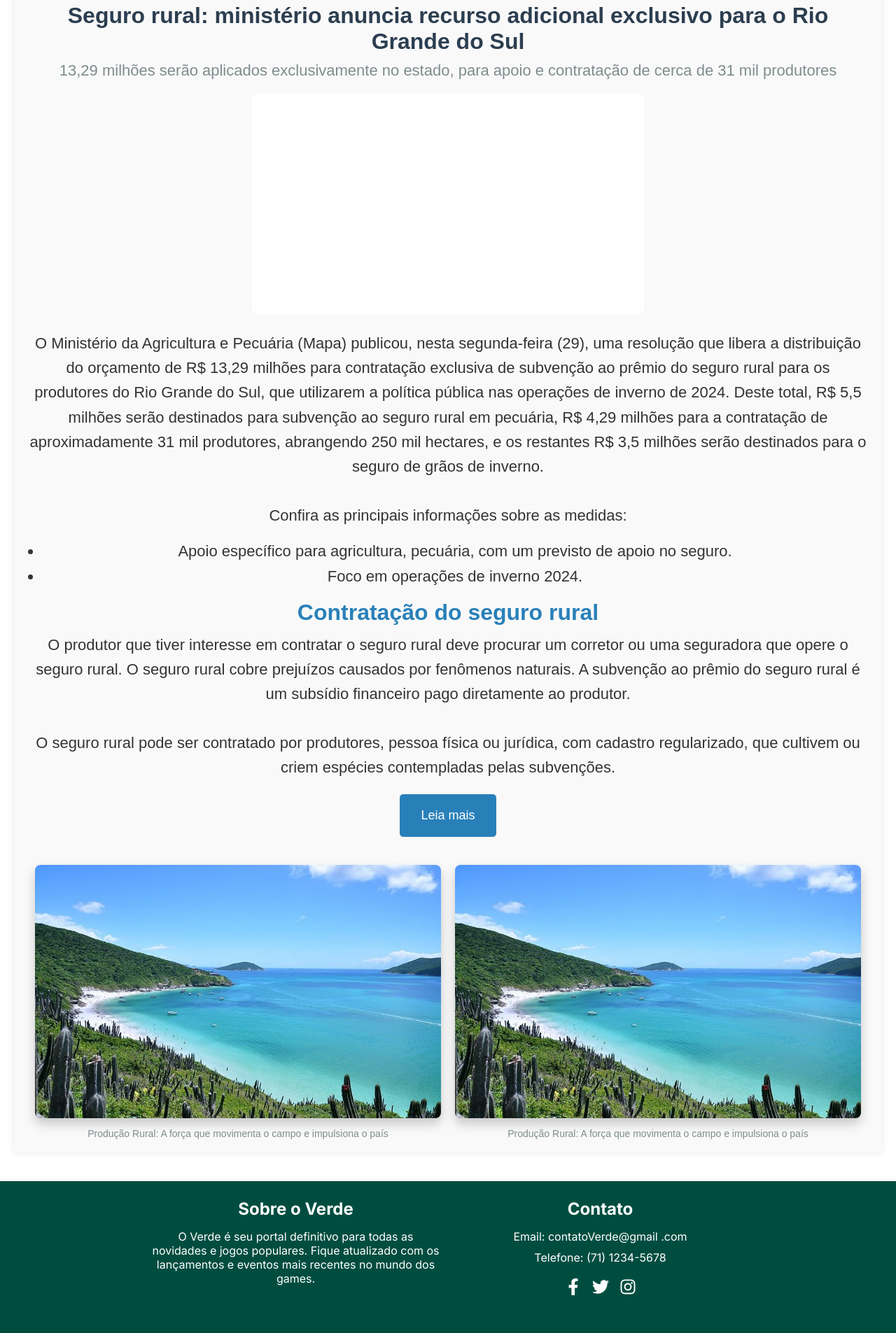
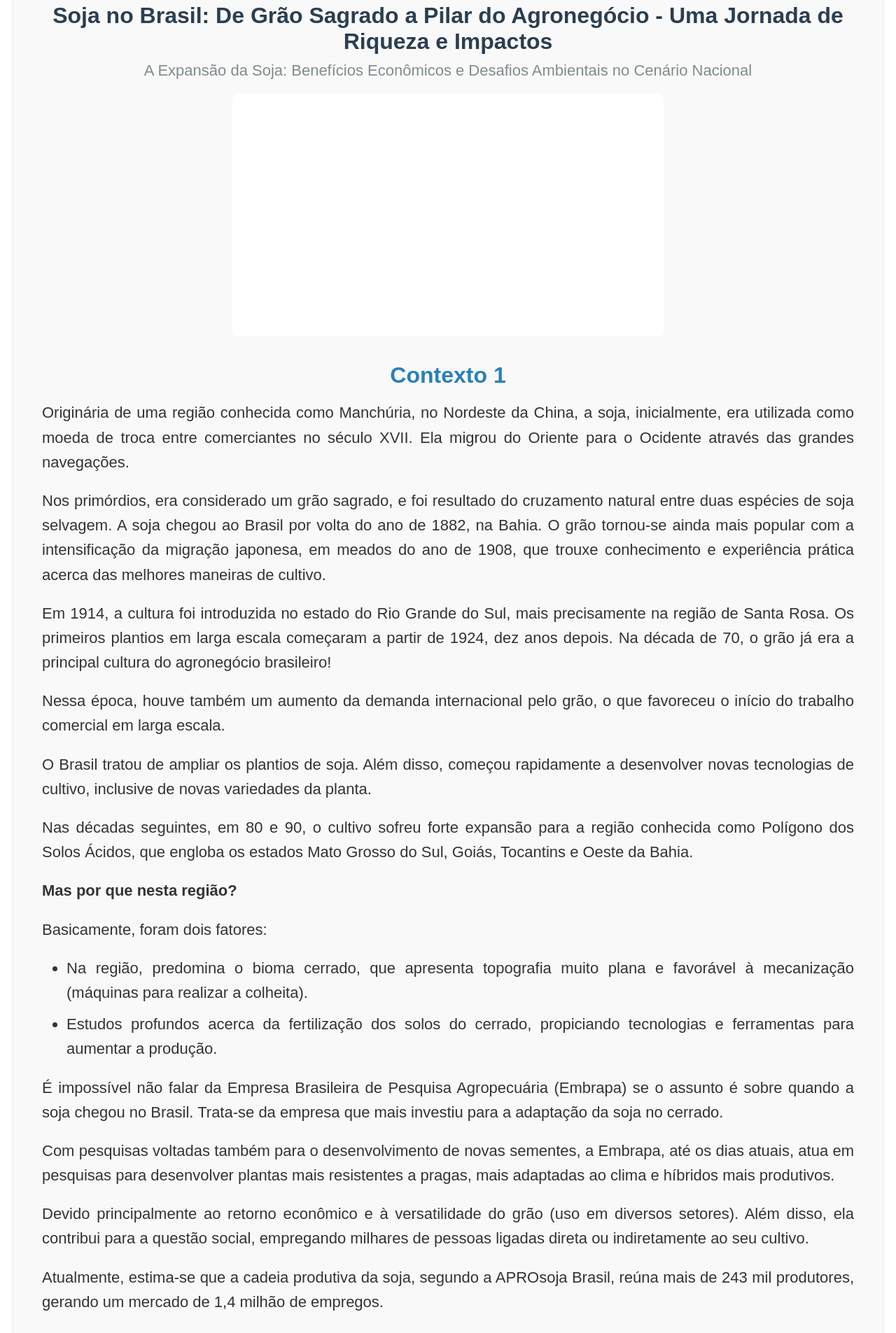
Before and after one commit to Vitor-Ferreir4/BLOG-RURAL, a React (Create React App) app: page /G6 in a window 1280 px wide. Shown: the part 80-1985 px from the top of the page at 70% size. Built offline with nearby package versions, Linux system fonts and the light colour scheme.

Commit message:
atualização feita por ryan e darlan atualizações faltantes minimas

```diff
--- a/src/CSS/G6.css
+++ b/src/CSS/G6.css
@@ -23,6 +23,11 @@
 
   .g6-content {
     margin-bottom: 20px;
+    line-height: 1.6;
+    text-align: justify;
+    margin-bottom: 20px;
+    font-size: 22px;
+    margin: 20px;
   }
 
   .g6-video {
@@ -56,10 +61,13 @@
     font-size: 32px;
     color: #2980b9;
     margin-bottom: 10px;
+
   }
 
   .g6-readmore {
     display: inline-block;
+    position: relative;
+    left: 43%;
     padding: 20px 30px;
     background-color: #2980b9;
     color: #fff;
@@ -68,7 +76,6 @@
     transition: background-color 0.3s;
     cursor: pointer;
     margin-bottom: 20px;
-    text-align: center;
     margin-right: 0;
     margin-left: 0;
     margin-top: 0;
@@ -95,7 +102,6 @@
 
   .footer-item img {
     width: 100%;
-    height: auto;
     border-radius: 8px;
     margin-bottom: 10px;
     transition: 0.3s;
@@ -112,3 +118,24 @@
     font-size: 14px;
     color: #7f8c8d;
   }
+
+  .ctxt2 {
+    display: flex;
+    justify-content: center;
+  }
+  .rec-image {
+    position: relative;
+    top: 55px;
+    border-radius: 10px 10px 0 0;
+    max-width: 80%;
+    max-height: 66%;
+    margin-bottom: 0px;
+  }
+  .liss{
+
+    padding-left: 15px;
+  }
+  .sub-sub{
+    position: relative;
+    top: 65px;
+  }
--- a/src/JS/G6.js
+++ b/src/JS/G6.js
@@ -1,50 +1,123 @@
 import React from 'react';
 import '../CSS/G6.css';
+import { Link } from 'react-router-dom';
+
 
 function G6() {
   return (
     <div className="G6">
       <header className="g6-header">
-        <h1>Seguro rural: ministério anuncia recurso adicional exclusivo para o Rio Grande do Sul</h1>
-        <p>13,29 milhões serão aplicados exclusivamente no estado, para apoio e contratação de cerca de 31 mil produtores</p>
+        <h1>Soja no Brasil: De Grão Sagrado a Pilar do Agronegócio - Uma Jornada de Riqueza e Impactos</h1>
+        <p>A Expansão da Soja: Benefícios Econômicos e Desafios Ambientais no Cenário Nacional</p>
       </header>
       <div className="g6-content">
         <div className="g6-video">
           <iframe
-            width="560"
-            height="315"
+            width="616"
+            height="347"
             src={require('../mídia/Hakari.mp4')}
             title="YouTube video"
             allowFullScreen
           ></iframe>
         </div>
+        <div className='paragrafos' id='paragrafos'>
+          <h2 className='ctxt2'>Contexto 1</h2>
+          <p>
+            Originária de uma região conhecida como Manchúria, no Nordeste da China, a soja, inicialmente, era utilizada como moeda de troca entre comerciantes no século XVII. Ela migrou do Oriente para o Ocidente através das grandes navegações.
+          </p>
+
+          <p>
+          Nos primórdios, era considerado um grão sagrado, e foi resultado do cruzamento natural entre duas espécies de soja selvagem.
+A soja chegou ao Brasil por volta do ano de 1882, na Bahia. O grão tornou-se ainda mais popular com a intensificação da migração japonesa, em meados do ano de 1908, que trouxe conhecimento e experiência prática acerca das melhores maneiras de cultivo.
+          </p>
+
+          <p>
+          Em 1914, a cultura foi introduzida no estado do Rio Grande do Sul, mais precisamente na região de Santa Rosa. Os primeiros plantios em larga escala começaram a partir de 1924, dez anos depois.
+Na década de 70, o grão já era a principal cultura do agronegócio brasileiro!
+          </p>
+
+          <p>
+          Nessa época, houve também um aumento da demanda internacional pelo grão, o que favoreceu o início do trabalho comercial em larga escala.
+          </p>
+
+          <p>
+          O Brasil tratou de ampliar os plantios de soja. Além disso, começou rapidamente a desenvolver novas tecnologias de cultivo, inclusive de novas  variedades da planta.
+          </p>
+
+          <p>
+          Nas décadas seguintes, em 80 e 90, o cultivo sofreu forte expansão para a região conhecida como Polígono dos Solos Ácidos, que engloba os estados Mato Grosso do Sul, Goiás, Tocantins e Oeste da Bahia.
+          </p>
+
+          <strong>
+            <p>
+          Mas por que nesta região?
+          </p>
+            </strong>
+
+          <p>
+          Basicamente, foram dois fatores:
+          </p>
+          <ul className='liss'>
+            <li>Na região, predomina o bioma cerrado, que apresenta topografia muito plana e favorável à mecanização (máquinas para realizar a colheita).</li>
+            <li>Estudos profundos acerca da fertilização dos solos do cerrado, propiciando tecnologias e ferramentas para aumentar a produção.</li>
+          </ul>
+          <p>
+          É impossível não falar da Empresa Brasileira de Pesquisa Agropecuária (Embrapa) se o assunto é sobre quando a soja chegou no Brasil. Trata-se da empresa que mais investiu para a adaptação da soja no cerrado.
+          </p>
+
+          <p>
+          Com pesquisas voltadas também para o desenvolvimento de novas sementes, a Embrapa, até os dias atuais, atua em pesquisas para desenvolver plantas mais resistentes a pragas, mais adaptadas ao clima e híbridos mais produtivos.
+          </p>
+
+          <p>
+          Devido principalmente ao retorno econômico e à versatilidade do grão (uso em diversos setores). Além disso, ela contribui para a questão social, empregando milhares de pessoas ligadas direta ou indiretamente ao seu cultivo.
+          </p>
+
+          <p>
+          Atualmente, estima-se que a cadeia produtiva da soja, segundo a APROsoja Brasil, reúna mais de 243 mil produtores, gerando um mercado de 1,4 milhão de empregos.
+          </p>
+
+          <p>
+          Esses e outros fatos impulsionam o PIB do país, em conjunto com as demais cadeias do agronegócio.
+
+          </p>
+
+        </div>
+        <h2 className='ctxt2'>Contexto 2</h2>
         <p>
-          O Ministério da Agricultura e Pecuária (Mapa) publicou, nesta segunda-feira (29), uma resolução que libera a distribuição do orçamento de R$ 13,29 milhões para contratação exclusiva de subvenção ao prêmio do seguro rural para os produtores do Rio Grande do Sul, que utilizarem a política pública nas operações de inverno de 2024.
-          Deste total, R$ 5,5 milhões serão destinados para subvenção ao seguro rural em pecuária, R$ 4,29 milhões para a contratação de aproximadamente 31 mil produtores, abrangendo 250 mil hectares, e os restantes R$ 3,5 milhões serão destinados para o seguro de grãos de inverno.
-          <br /><br />
-          Confira as principais informações sobre as medidas:
+        A produção de soja no Brasil não é tradicionalmente de interesse interno, mas uma imposição determinada por grupos externos que ditam o que nós devemos ou não produzir.
         </p>
-        <ul>
-          <li>Apoio específico para agricultura, pecuária, com um previsto de apoio no seguro.</li>
-          <li>Foco em operações de inverno 2024.</li>
-        </ul>
-        <h2>Contratação do seguro rural</h2>
+
         <p>
-          O produtor que tiver interesse em contratar o seguro rural deve procurar um corretor ou uma seguradora que opere o seguro rural.
-          O seguro rural cobre prejuízos causados por fenômenos naturais. A subvenção ao prêmio do seguro rural é um subsídio financeiro pago diretamente ao produtor.
-          <br /><br />
-          O seguro rural pode ser contratado por produtores, pessoa física ou jurídica, com cadastro regularizado, que cultivem ou criem espécies contempladas pelas subvenções.
+        O cerrado, antes visto como um solo pobre, ganhou então um novo olhar, pois surgiram insumos que corrigiam as alterações ou as deficiências de substâncias, tornando o solo apto à prática da agricultura. Outro motivo favorável para a expansão da soja foi o relevo mais plano.
         </p>
+
+        <p>
+        O Centro-Oeste atualmente é o segundo maior produtor de soja do país, ocupando uma condição geopolítica que favorece à produção.
+        </p>
+
+        <p>
+        É inegável que a soja seja geradora de riqueza, mas tais riquezas encontram-se concentradas nas mãos de poucos.
+        </p>
+
+        <p>
+        Deve-se levar em consideração que esse tipo de produção provoca sérios problemas ambientais como: perda de solos, retirada da vegetação original, poluição dos solos e das águas, extinção das nascentes, morte de animais silvestres que consomem cereais com substâncias químicas, entre outros.
+        </p>
+
         <a href="#readmore" className="g6-readmore">Leia mais</a>
       </div>
       <footer className="g6-footer">
         <div className="footer-item">
-          <img src={require('../mídia/TESTE DO CAROUSEL.jpg')} />
-          <p>Produção Rural: A força que movimenta o campo e impulsiona o país</p>
+          <Link to='/G5' className='linkzin'>
+             <img src={require('../mídia/G5.png')} alt="Rec 1" className="rec-image" />
+          </Link>
+          <p className='sub-sub'>G5: Guia definitivo para o cultivo da soja</p>
         </div>
         <div className="footer-item">
-          <img src={require('../mídia/TESTE DO CAROUSEL.jpg')} />
-          <p>Produção Rural: A força que movimenta o campo e impulsiona o país</p>
+          <Link to='/G7' className='linkzin'>
+            <img src={require('../mídia/G7.png')} alt="Rec 3" className="rec-image" />
+          </Link>
+          <p className='sub-sub'>G7: Agrocast</p>
         </div>
       </footer>
     </div>
```
